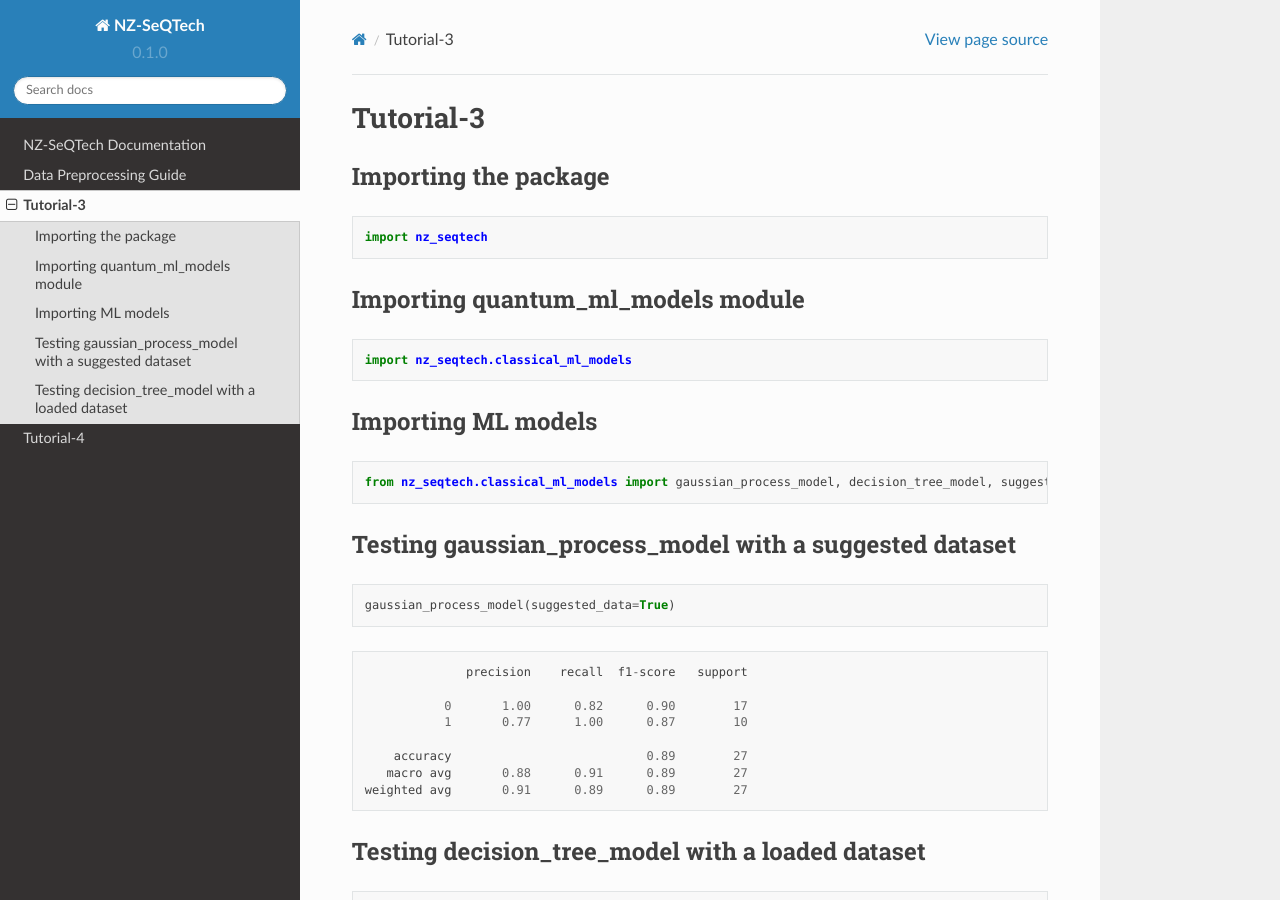
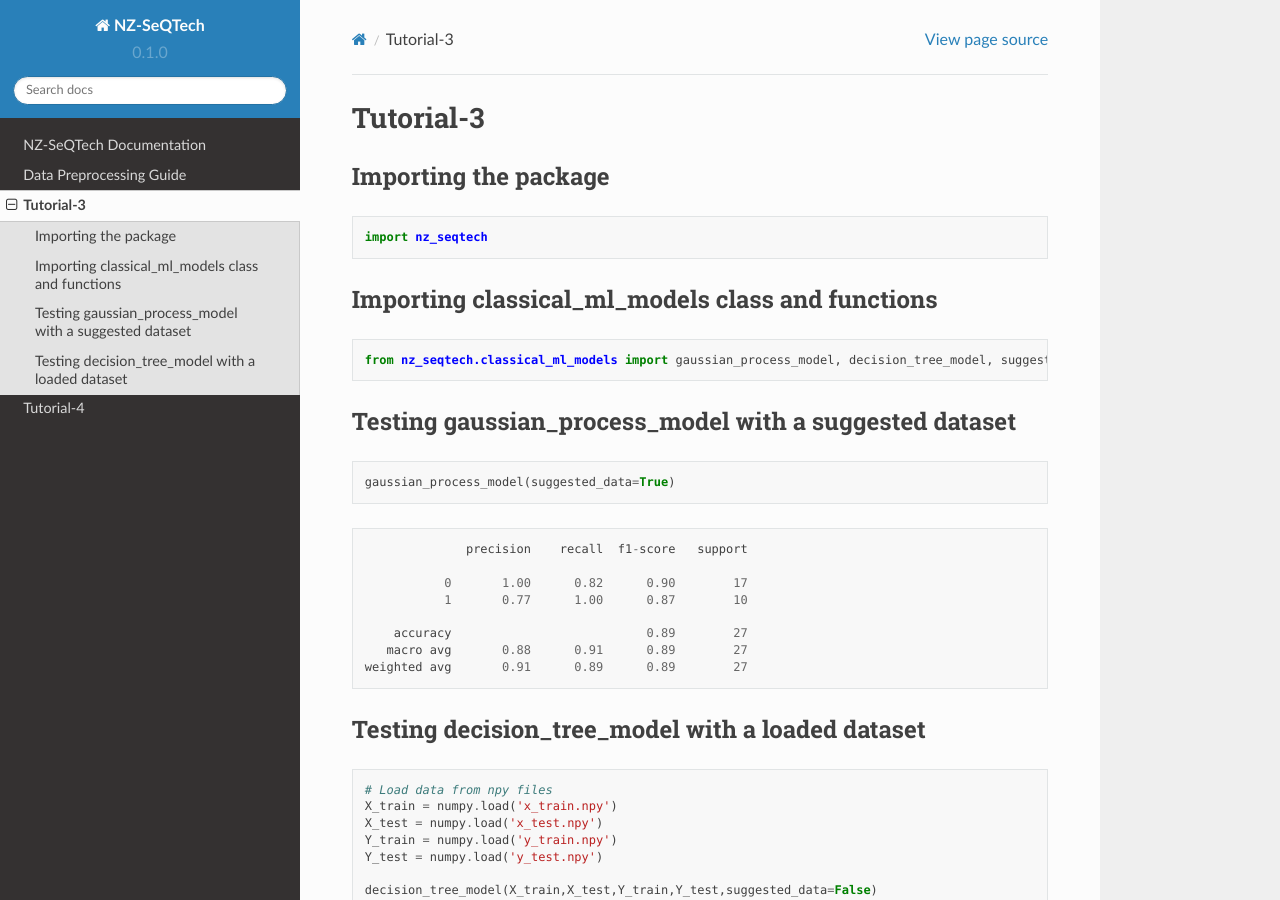
Before and after one commit to Innanov/read, a Sphinx documentation site: the page built from docs/source/tutorial3.rst, in a window 1280 px wide and 900 px high. Built offline with Sphinx 7.4.7 and the Read the Docs theme 2.0.0, drawn with Linux system fonts in a browser that asks for light colours; pages that are not in the unit, such as notebooks, are missing from menus.

Commit message:
Update tutorial3.rst

```diff
--- a/docs/source/tutorial3.rst
+++ b/docs/source/tutorial3.rst
@@ -8,14 +8,8 @@
 
     import nz_seqtech
 
-Importing quantum_ml_models module
-^^^^^^^^^^^^^^^^^^^^^^^^^^^^^^^^^^
 
-.. code:: ipython3
-
-    import nz_seqtech.classical_ml_models
-
-Importing ML models
+Importing classical_ml_models class and functions
 ^^^^^^^^^^^^^^^^^^^
 
 .. code:: ipython3
```
